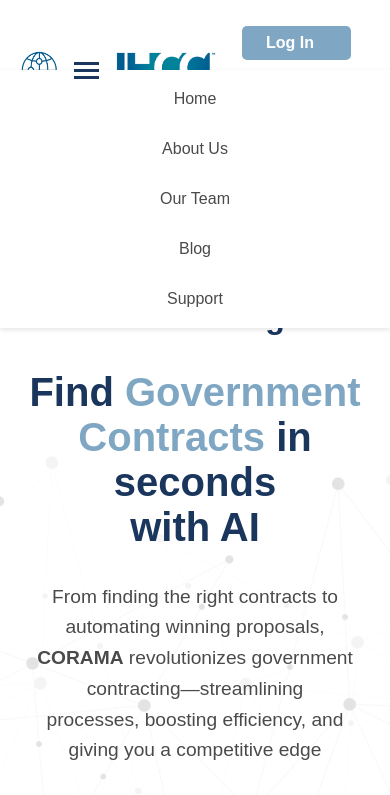
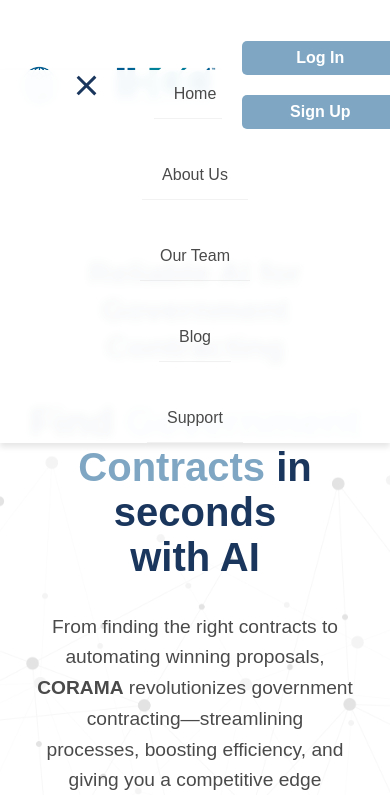
Before and after one commit to adreliaz37fenix/ai-statistics, a plain HTML site: page index.html in a window 390 px wide. Both pictures are taken after a click on the element 163 px from the left and 36 px from the top of the page. Shown: the top 795 px of the page. Drawn offline with Linux system fonts and the light colour scheme.

Commit message:
Enhance mobile menu styling and animations

```diff
--- a/index.html
+++ b/index.html
@@ -173,14 +173,27 @@
                 left: 0;
                 right: 0;
                 flex-direction: column;
-                background-color: white;
-                padding: 20px;
-                box-shadow: 0 2px 5px rgba(0,0,0,0.1);
-                text-align: center;
+                background-color: rgba(255, 255, 255, 0.95);
+                padding: 0;
+                box-shadow: 0 4px 6px rgba(0,0,0,0.1);
+                backdrop-filter: blur(5px);
+                transition: all 0.3s ease;
             }
 
             .nav-links.active {
                 display: flex;
+            }
+
+            .nav-links a {
+                padding: 15px 20px;
+                border-bottom: 1px solid rgba(0,0,0,0.05);
+                transition: background-color 0.3s ease;
+                font-weight: 500;
+            }
+
+            .nav-links a:hover {
+                background-color: rgba(127, 167, 195, 0.1);
+                color: #7fa7c3;
             }
 
             .auth-buttons {
@@ -191,8 +204,37 @@
                 display: flex;
                 flex-direction: column;
                 gap: 10px;
-                padding: 10px 20px 20px 20px;
-                background-color: white;
+                padding: 20px;
+                background-color: rgba(255, 255, 255, 0.95);
+                backdrop-filter: blur(5px);
+            }
+
+            .auth-buttons .btn {
+                width: 100%;
+                text-align: center;
+                margin: 5px 0;
+                transition: transform 0.2s ease;
+            }
+
+            .auth-buttons .btn:hover {
+                transform: translateY(-2px);
+            }
+
+            /* Enhanced hamburger animation */
+            .hamburger span {
+                transition: all 0.3s ease-in-out;
+            }
+
+            .hamburger.active span:nth-child(1) {
+                transform: rotate(45deg) translate(5px, 5px);
+            }
+
+            .hamburger.active span:nth-child(2) {
+                opacity: 0;
+            }
+
+            .hamburger.active span:nth-child(3) {
+                transform: rotate(-45deg) translate(5px, -5px);
             }
 
             .hero h1 {
@@ -258,8 +300,11 @@
         function toggleMenu() {
             const navLinks = document.querySelector('.nav-links');
             const authButtons = document.querySelector('.auth-buttons');
+            const hamburger = document.querySelector('.hamburger');
+
             navLinks.classList.toggle('active');
             authButtons.classList.toggle('active');
+            hamburger.classList.toggle('active');
         }
     </script>
 </body>
```
